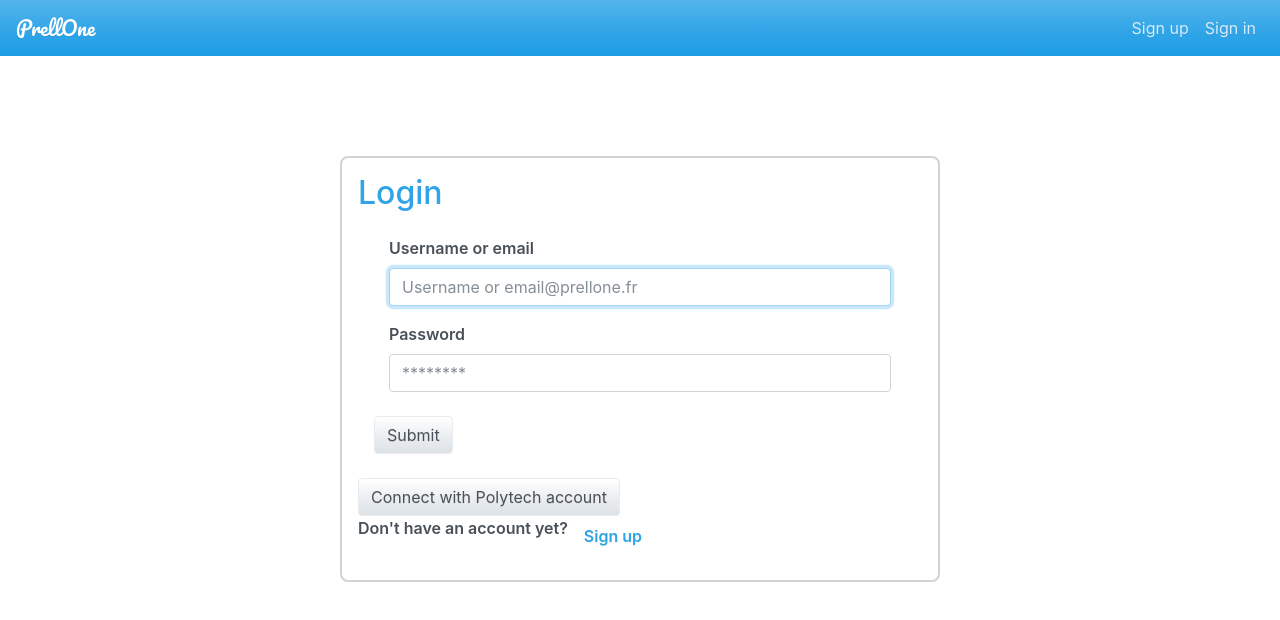
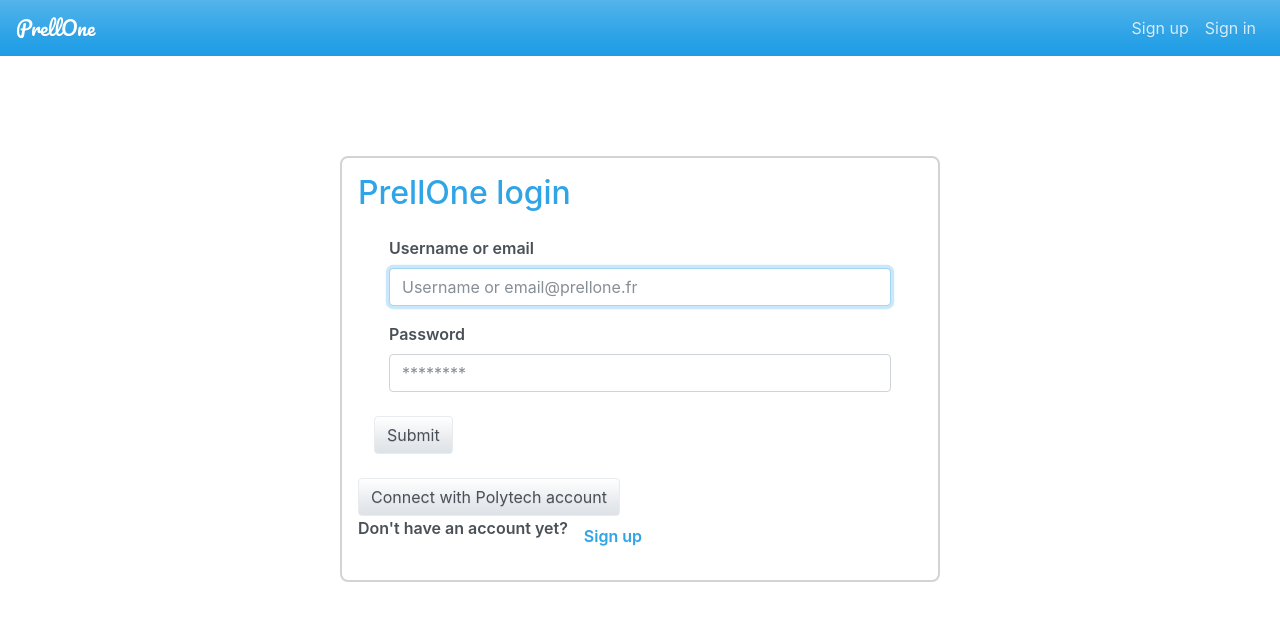
Before and after one commit to hardcoded/PrellOne-client, a React (Create React App) app: page /login in a window 1280 px wide. Shown: the top 620 px of the page. Built offline with nearby package versions, Linux system fonts and the light colour scheme; no server answers.

Commit message:
[update] Add 'Polytech' to ldap login and 'PrellOne' to prello login

```diff
--- a/src/components/Login.js
+++ b/src/components/Login.js
@@ -43,7 +43,7 @@
         const { credential, password } = this.state
         return (
             <Container className="SignInUpForms">
-                <h2>Login</h2>
+                <h2>PrellOne login</h2>
                 <Form className="form">
                     {this.props.error &&
                         <Alert color="danger">
--- a/src/components/LoginLdap.js
+++ b/src/components/LoginLdap.js
@@ -38,7 +38,7 @@
         const { credential, password } = this.state
         return (
             <Container className="SignInUpForms">
-                <h2>Login</h2>
+                <h2>Polytech login</h2>
                 <Form className="form">
                     {this.props.error &&
                         <Alert color="danger">
```
